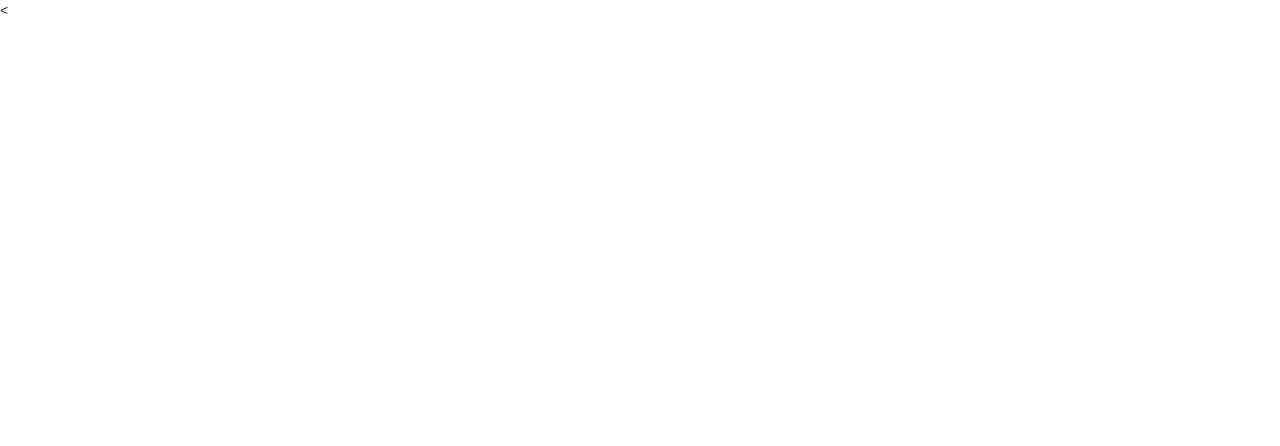
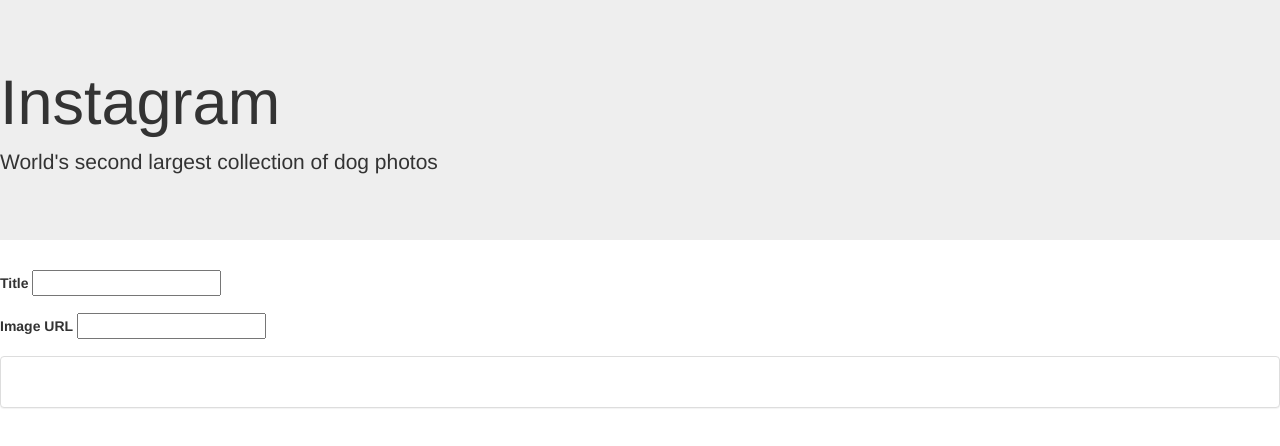
Before and after one commit to tjette/introduction-to-node, a website: page public/index.html in a window 1280 px wide. Drawn offline with nearby package versions, Linux system fonts and the light colour scheme.

Commit message:
added a form and more html to index.html

```diff
--- a/public/index.html
+++ b/public/index.html
@@ -1,4 +1,4 @@
-<<!DOCTYPE html>
+<!DOCTYPE html>
 <html lang="en">
   <head>
     <meta charset="utf-8">
@@ -13,6 +13,34 @@
 
   </head>
   <body>
+<div class="" id="app">
+<div class="jumbotron">
+  <h1>Instagram</h1>
+  <p>World's second largest collection of dog photos</p>
+
+</div>
+</div>
+<div class="">
+  <form class="" action="index.html" method="post">
+    <div class="form-group">
+      <label for="">Title</label>
+      <input type="text"/>
+    </div>
+    <div class="form-group">
+      <label for="">Image URL</label>
+      <input type="text"/>
+
+    </div>
+  </form>
+</div>
+<div class="panel panel-default">
+  <h1></h1>
+  <img src="" class="dog-image" />
+  <p></p>
+</div>
+</div>
+
+
     <!-- jQuery (necessary for Bootstrap's JavaScript plugins) -->
        <script src="https://ajax.googleapis.com/ajax/libs/jquery/1.11.3/jquery.min.js"></script>
        <!-- Include all compiled plugins (below), or include individual files as needed -->
```
